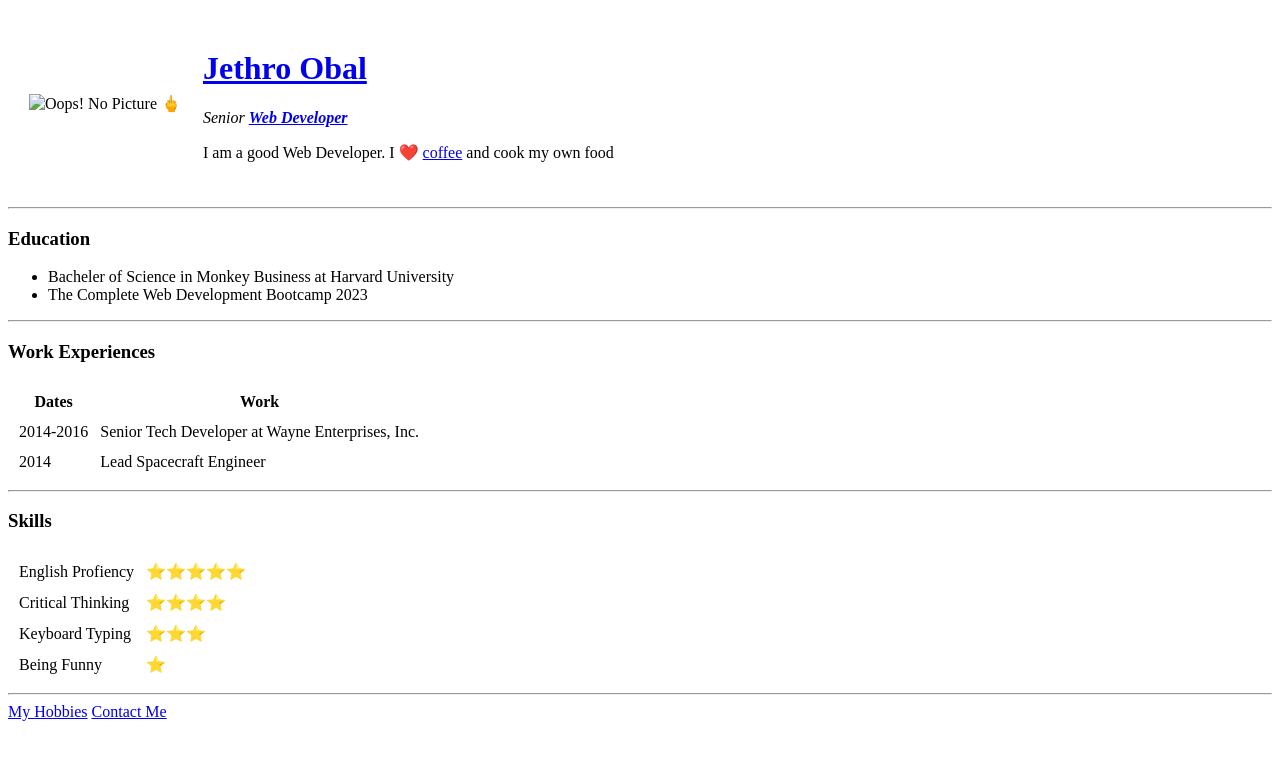
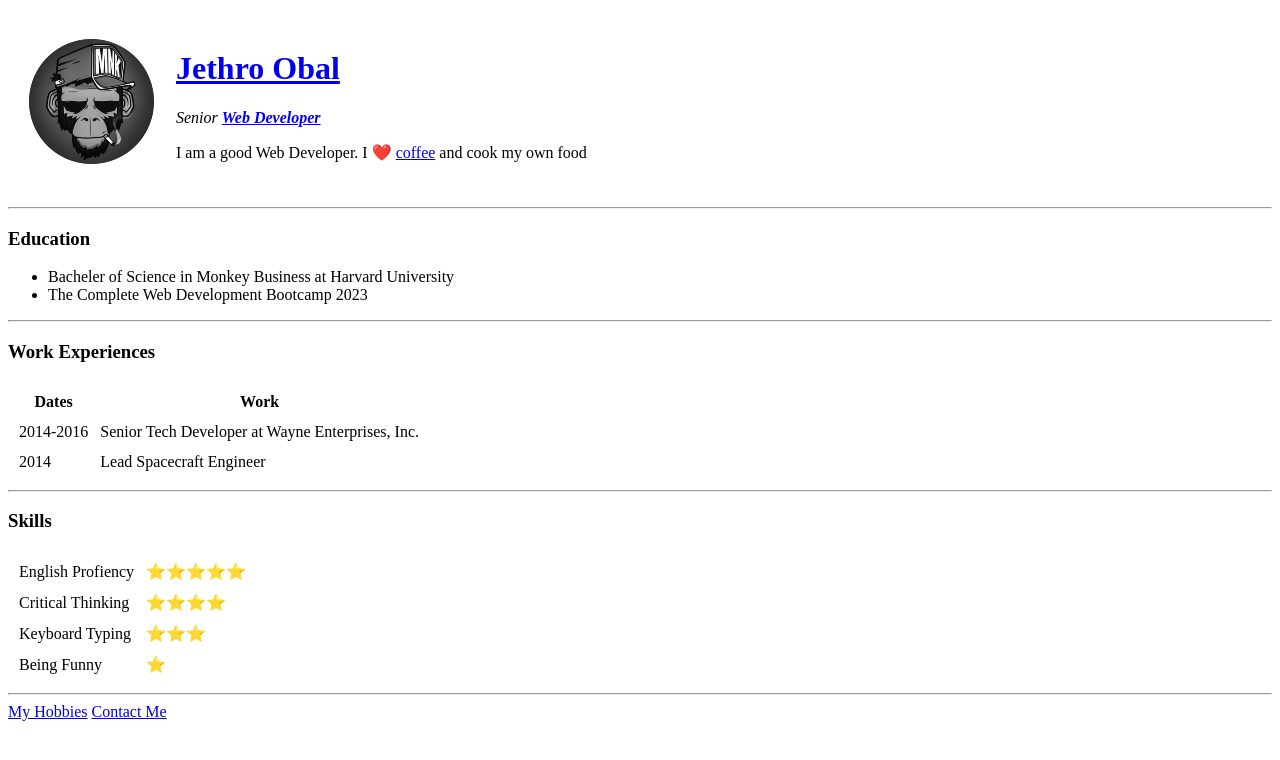
Before and after one commit to iam-jethro/CV, a plain HTML site: page index.html in a window 1280 px wide. Drawn offline with Linux system fonts and the light colour scheme.

Commit message:
updated an src img

```diff
--- a/index.html
+++ b/index.html
@@ -8,7 +8,7 @@
 
 <body>
     <table cellspacing="20">
-        <td><img src="main/images/smokeblade.png" alt="Oops! No Picture 🖕"></td>
+        <td><img src="/images/smokeblade.png" alt="Oops! No Picture 🖕"></td>
         <td><h1><strong><a href="https://www.facebook.com/jethriuz.yozeph/">Jethro Obal</a></strong></h1>
             <p><em>Senior <strong><a href="https://en.wikipedia.org/wiki/Web_developer">Web Developer</strong></a></p></em>
             <p> I am a good Web Developer. I ❤️ <a href="https://tinyurl.com/2fvgd9fj">coffee</a> and cook my own food</p></td>
```
